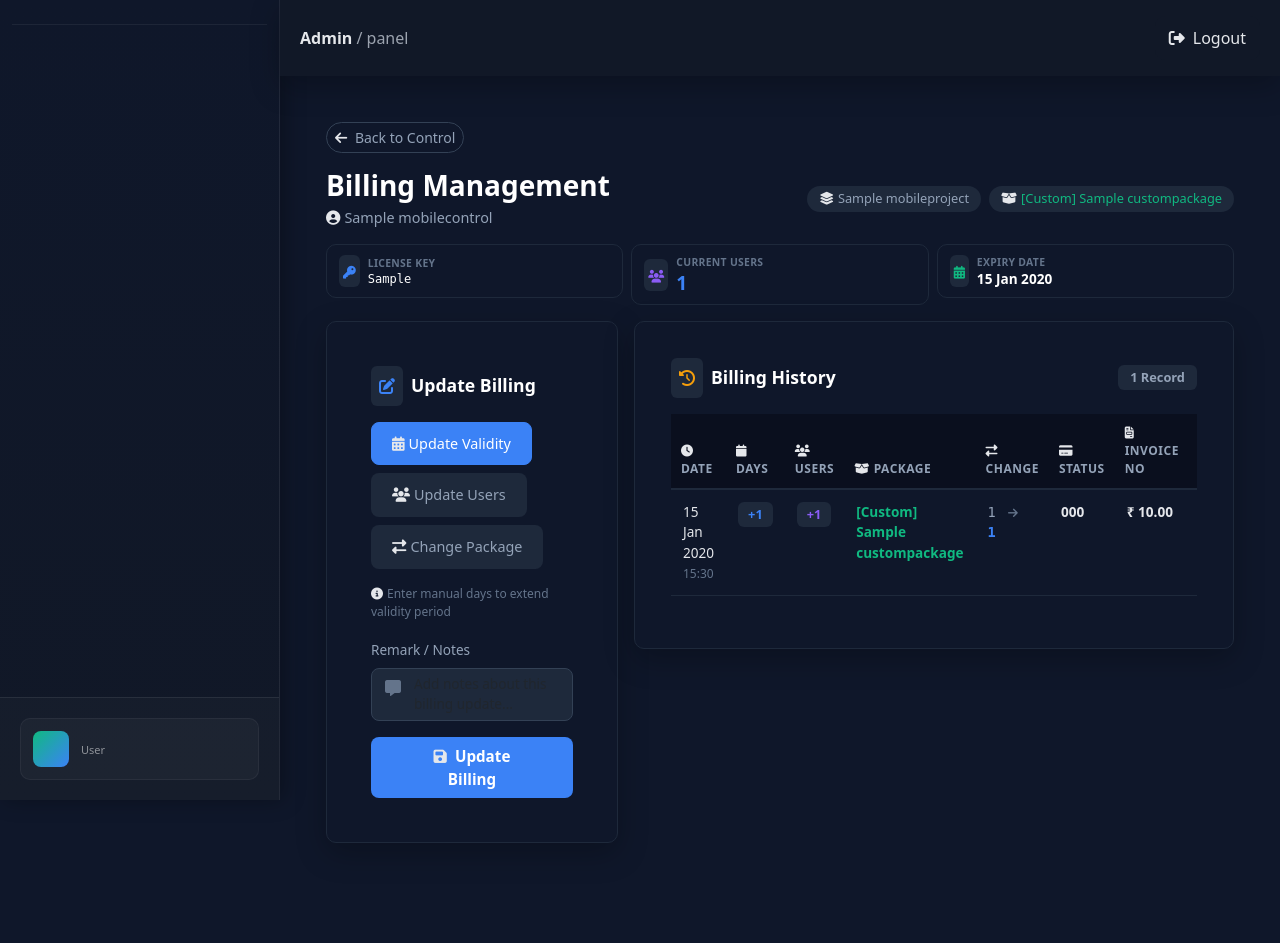
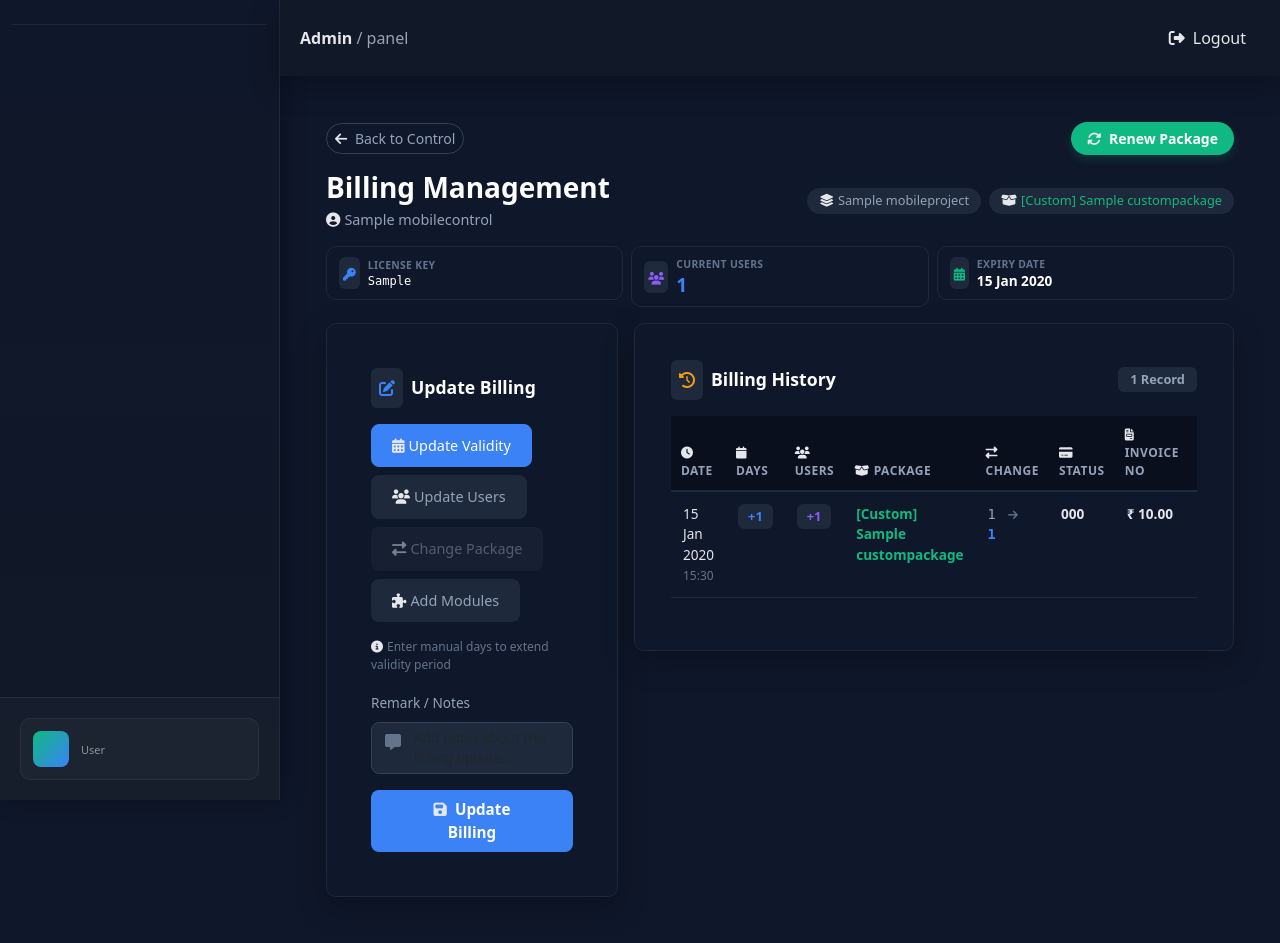
Before and after one commit to sajith231/CENTRAL_LOGIN_SYSTEM, a Django app: page /mobileapp/mobile_control/billing/1/ in a window 1280 px wide. Before the commit the page ends 843 px from the top, so only its background shows below. Run offline with Django 5.2, Linux system fonts and the light colour scheme; tables that the repository leaves empty hold one stand-in row (values such as "Sample post").

Commit message:
custome package section complited

```diff
--- a/MobileApp/templates/mobileapp_billing.html
+++ b/MobileApp/templates/mobileapp_billing.html
@@ -195,11 +195,28 @@
 <div class="container-fluid px-4 py-4">
 
     <!-- BACK BUTTON -->
-    <div class="mb-3">
+    <!-- BACK BUTTON & RENEW ACTON -->
+    <div class="mb-3 d-flex justify-content-between align-items-center">
         <a href="{% url 'MobileApp:mobile_control' %}" class="btn btn-outline-secondary btn-sm"
             style="border-radius:20px; color:#94a3b8; border-color:#334155;">
             <i class="fas fa-arrow-left me-1"></i> Back to Control
         </a>
+
+        {% if control.package or control.active_custom_package %}
+        <form method="POST" style="margin:0;" onsubmit="return confirm('Are you sure you want to renew this package? Time will be added to the current expiry date.');">
+            {% csrf_token %}
+            <input type="hidden" name="operation_type" value="renew">
+            {% if can_renew %}
+            <button type="submit" class="btn btn-sm" style="background:#10b981; color:white; border-radius:20px; font-weight:600; padding:6px 16px; border:none; box-shadow:0 4px 10px rgba(16, 185, 129, 0.2); transition:all 0.2s;" onmouseover="this.style.transform='translateY(-1px)'; this.style.boxShadow='0 6px 14px rgba(16, 185, 129, 0.3)';" onmouseout="this.style.transform='none'; this.style.boxShadow='0 4px 10px rgba(16, 185, 129, 0.2)';">
+                <i class="fas fa-sync-alt me-1"></i> Renew Package
+            </button>
+            {% else %}
+            <button type="button" class="btn btn-sm" style="background:#1e293b; color:#64748b; border-radius:20px; font-weight:600; padding:6px 16px; border:1px solid #334155; opacity:0.6; cursor:not-allowed;" title="Can only renew within 3 days of expiry">
+                <i class="fas fa-sync-alt me-1"></i> Renew Package
+            </button>
+            {% endif %}
+        </form>
+        {% endif %}
     </div>
 
     <!-- HEADER -->
@@ -714,12 +731,14 @@
                             <!-- + Custom Package button (only if project has customized_package enabled) -->
                             {% if show_custom_package %}
                             <div class="mb-2" style="display:flex; gap:8px; flex-wrap:wrap;">
+                                {% if not custom_packages %}
                                 <button type="button" onclick="openCustomPkgModal()"
                                     style="background:transparent; border:1px dashed #334155; border-radius:8px; color:#64748b; padding:7px 14px; font-size:0.8rem; cursor:pointer; display:inline-flex; align-items:center; gap:6px; transition:all 0.2s;"
                                     onmouseover="this.style.borderColor='#10b981'; this.style.color='#10b981';"
                                     onmouseout="this.style.borderColor='#334155'; this.style.color='#64748b';">
                                     <i class="fas fa-plus-circle"></i> New Custom Package
                                 </button>
+                                {% endif %}
                                 {% if custom_packages %}
                                 <button type="button" onclick="openAddModulesModal()"
                                     style="background:transparent; border:1px dashed #334155; border-radius:8px; color:#64748b; padding:7px 14px; font-size:0.8rem; cursor:pointer; display:inline-flex; align-items:center; gap:6px; transition:all 0.2s;"
@@ -797,9 +816,18 @@
                                 <div class="operation-tab" id="tab_users" onclick="toggleOperation('users')">
                                     <i class="fas fa-users me-1"></i>Update Users
                                 </div>
+                                {% if control.active_custom_package %}
+                                <div class="operation-tab" id="tab_change_package" style="opacity:0.5; cursor:not-allowed;" title="Cannot change from a custom package">
+                                    <i class="fas fa-exchange-alt me-1"></i>Change Package
+                                </div>
+                                <div class="operation-tab" onclick="openAddModulesModal()">
+                                    <i class="fas fa-puzzle-piece me-1"></i>Add Modules
+                                </div>
+                                {% else %}
                                 <div class="operation-tab" id="tab_change_package" onclick="toggleOperation('change_package')">
                                     <i class="fas fa-exchange-alt me-1"></i>Change Package
                                 </div>
+                                {% endif %}
                             </div>
 
                             <div class="row g-4">
@@ -893,12 +921,14 @@
                                     <!-- + Custom Package button (only if project has customized_package enabled) -->
                                     {% if show_custom_package %}
                                     <div class="mb-2" style="display:flex; gap:8px; flex-wrap:wrap;">
+                                        {% if not custom_packages %}
                                         <button type="button" onclick="openCustomPkgModal()"
                                             style="background:transparent; border:1px dashed #334155; border-radius:8px; color:#64748b; padding:7px 14px; font-size:0.8rem; cursor:pointer; display:inline-flex; align-items:center; gap:6px; transition:all 0.2s;"
                                             onmouseover="this.style.borderColor='#10b981'; this.style.color='#10b981';"
                                             onmouseout="this.style.borderColor='#334155'; this.style.color='#64748b';">
                                             <i class="fas fa-plus-circle"></i> New Custom Package
                                         </button>
+                                        {% endif %}
                                         {% if custom_packages %}
                                         <button type="button" onclick="openAddModulesModal()"
                                             style="background:transparent; border:1px dashed #334155; border-radius:8px; color:#64748b; padding:7px 14px; font-size:0.8rem; cursor:pointer; display:inline-flex; align-items:center; gap:6px; transition:all 0.2s;"
@@ -1528,7 +1558,6 @@
     function _handlePkgChange(sel, nameInputId, customInputId, helperTextId) {
         const val = sel.value;
         const helper = document.getElementById(helperTextId);
-        const pkgHidden = sel.form ? sel.form.querySelector('[name="package"]') : null;
         const customHidden = document.getElementById(customInputId);
 
         if (!val) return;
@@ -1538,13 +1567,14 @@
         const type = opt.getAttribute('data-type');
 
         if (type === 'custom') {
-            // Clear the standard package field; set custom_package field
-            if (pkgHidden) pkgHidden.value = '';
+            // Remove name so standard package ID isn't sent
+            sel.name = '';
             const customId = opt.getAttribute('data-custom-id');
             if (customHidden) customHidden.value = customId;
             if (helper) helper.innerHTML = `<i class="fas fa-check-circle me-1" style="color:#10b981;"></i>Custom package adds <b>${days} days</b>`;
         } else {
-            // Standard package — clear custom input
+            // Restore name
+            sel.name = nameInputId;
             if (customHidden) customHidden.value = '';
             const manualInput = document.getElementById('manualDaysInput');
             if (manualInput) manualInput.value = '';
@@ -1567,7 +1597,8 @@
             document.getElementById('customPkgName').value = '';
             document.getElementById('customPkgName').placeholder = 'Select modules to auto-fill name';
         } else {
-            document.getElementById('customPkgName').value = CUSTOMER_NAME + ' - ' + checked.join(' + ');
+            const firstWord = CUSTOMER_NAME.trim().split(' ')[0];
+            document.getElementById('customPkgName').value = firstWord + '-CUSPKG';
         }
     }
 
@@ -1825,7 +1856,7 @@
     });
 
     function openAddModulesModal() {
-        document.getElementById('addModulesPkgSelect').value = '';
+        var pkgSelect = document.getElementById('addModulesPkgSelect');
         document.getElementById('currentModulesSection').style.display = 'none';
         document.querySelectorAll('.add-mod-checkbox').forEach(cb => {
             cb.checked = false;
@@ -1835,6 +1866,15 @@
             lbl.style.opacity = '1';
             lbl.style.cursor = 'pointer';
         });
+
+        if (pkgSelect.options.length > 1) {
+            pkgSelect.selectedIndex = 1;
+            pkgSelect.dispatchEvent(new Event('change'));
+            pkgSelect.style.pointerEvents = 'none';
+            pkgSelect.style.opacity = '0.7';
+        } else {
+            pkgSelect.value = '';
+        }
         var btn = document.getElementById('selectAllAddBtn');
         if (btn) btn.dataset.allSelected = '0';
         document.getElementById('addModulesModal').style.display = 'flex';
--- a/MobileApp/views.py
+++ b/MobileApp/views.py
@@ -827,6 +827,13 @@ def mobile_control_billing(request, pk):
     # ---------- CURRENT EXPIRY ----------
     expiry_date = control.expiry_date
 
+    # ── ALLOW RENEW ONLY 3 DAYS BEFORE EXPIRY ──
+    now = timezone.now()
+    can_renew = False
+    if expiry_date:
+        if now >= expiry_date - timedelta(days=3):
+            can_renew = True
+
     # Allow creating a new bill even if the latest record is unbilled.
     # Only block if the latest record is already Billed-but-pending action needed.
     latest_history = control.billing_history.order_by("-created_at").first()
@@ -863,6 +870,18 @@ def mobile_control_billing(request, pk):
                 extend_days = package.days_limit
                 control.package = package
                 control.active_custom_package = None   # clear any previous custom pkg
+
+        elif operation_type == 'renew':
+            if control.active_custom_package:
+                extend_days = control.active_custom_package.days_limit
+            elif control.package:
+                extend_days = control.package.days_limit
+            else:
+                messages.error(request, "No package assigned to renew.")
+                return redirect("MobileApp:mobile_control_billing", pk=pk)
+
+            if not remark:
+                remark = "Auto-renewed current package"
 
         elif operation_type == 'validity':
             extend_days = int(request.POST.get("extend_days") or 0)
@@ -956,6 +975,7 @@ def mobile_control_billing(request, pk):
         "project_modules": project_modules,
         "has_unbilled_history": has_unbilled_history,
         "show_custom_package": control.project.customized_package,
+        "can_renew": can_renew,
     })
 
 
```
